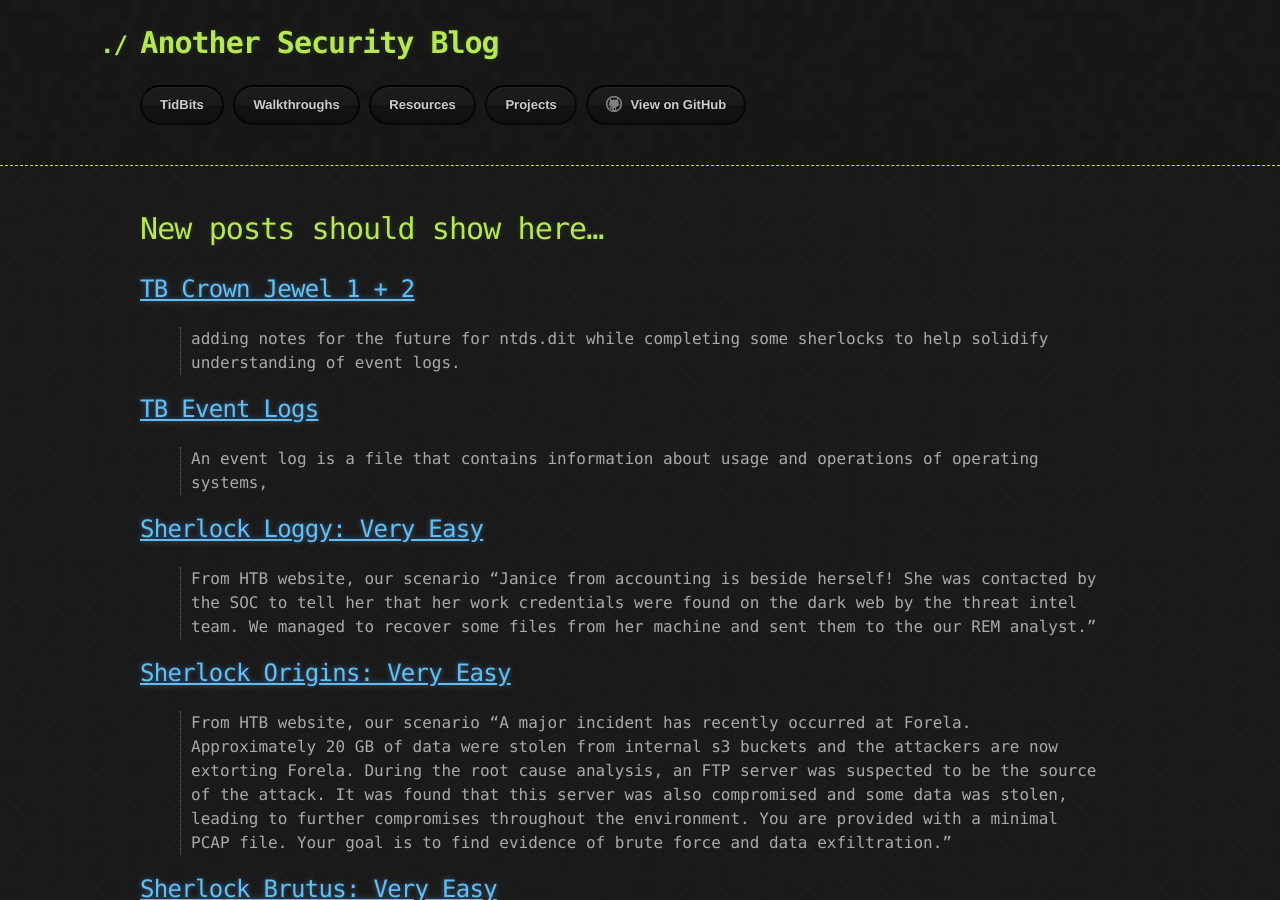
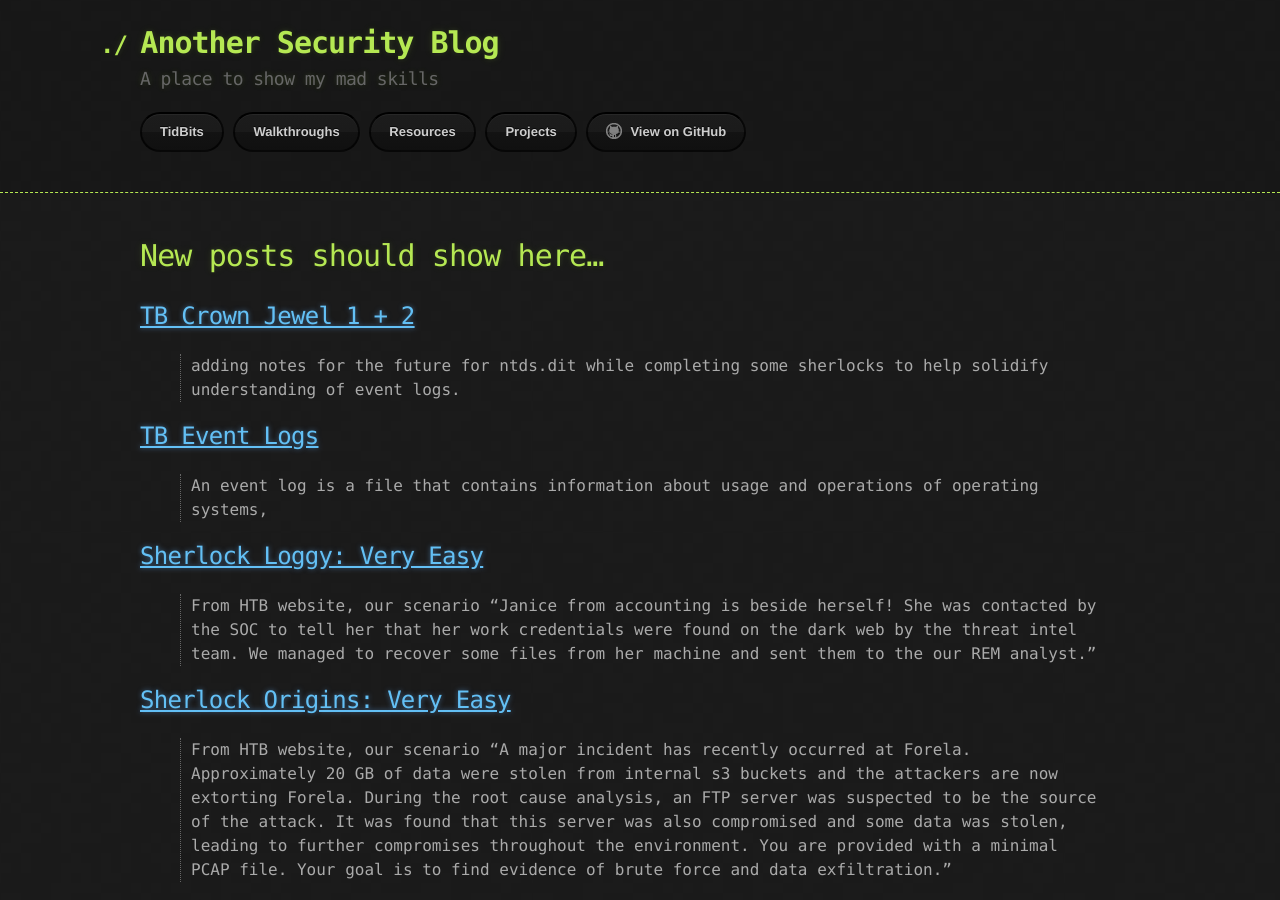
Before and after one commit to CyberCasquatch/cybercasquatch.github.io, a Jekyll site: the page built from index.md, in a window 1280 px wide and 900 px high. Built offline with Jekyll 4.4.1, drawn with Linux system fonts in a browser that asks for light colours; the repository's description, which GitHub fills in, is left out; some of the changed lines change nothing that is shown.

Commit message:
Update _config.yml

```diff
--- a/_config.yml
+++ b/_config.yml
@@ -1,5 +1,5 @@
 title: Another Security Blog
-#description: A place to show my mad skills
+description: A place to show my mad skills
 show_pages: true
 google_analytics:
 theme: jekyll-theme-hacker
```
